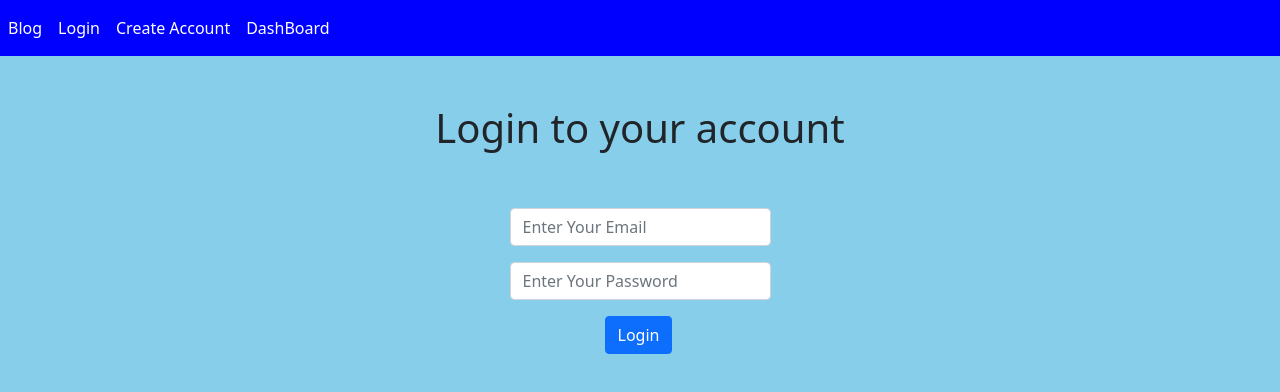
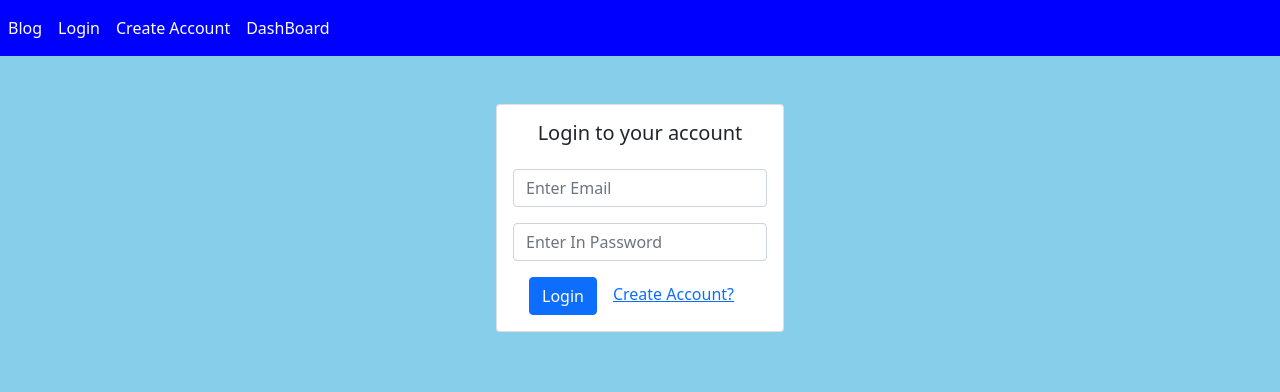
Before and after one commit to Jcontreras3/my-blog, a React (Create React App) app: page /Login in a window 1280 px wide. Shown: the top 392 px of the page. Built offline with nearby package versions, Linux system fonts and the light colour scheme.

Commit message:
added cards and input fields

```diff
--- a/src/components/AccountPage.js
+++ b/src/components/AccountPage.js
@@ -1,7 +1,45 @@
-import React from 'react'
+import React from "react";
+import {
+  Container,
+  Row,
+  Col,
+  Button,
+  InputGroup,
+  FormControl,
+  Card,
+} from "react-bootstrap";
 
 export default function AccountPage() {
   return (
-    <div><p>Account</p></div>
-  )
+    <Container>
+      <Row>
+        <Col className="d-flex justify-content-center mt-5">
+          <Card style={{ width: "18rem" }}>
+            <Card.Title className="text-center mt-3">
+              Don't have an account? Create one!
+            </Card.Title>
+            <Card.Body>
+              <InputGroup className="mb-3">
+                <FormControl
+                  placeholder="Enter Email"
+                  aria-label="Username"
+                  aria-describedby="basic-addon1"
+                />
+              </InputGroup>
+              <InputGroup className="mb-3">
+                <FormControl
+                  placeholder="Enter In Password"
+                  aria-label="Username"
+                  aria-describedby="basic-addon1"
+                />
+              </InputGroup>
+            </Card.Body>
+            <Col className="d-flex justify-content-center mb-3">
+              <Button>Create</Button>
+            </Col>
+          </Card>
+        </Col>
+      </Row>
+    </Container>
+  );
 }
--- a/src/components/LoginPage.js
+++ b/src/components/LoginPage.js
@@ -6,40 +6,37 @@ import {
   Button,
   InputGroup,
   FormControl,
+  Card,
 } from "react-bootstrap";
+// import { BrowserRouter, Routes, Route, Link } from "react-router-dom";
 export default function loginPage() {
   return (
     <Container>
-      <Row className="mt-5">
-        <Col className="text-center">
-          <h1>Login to your account</h1>
-        </Col>
-      </Row>
-      <Row className="d-flex justify-content-center mt-5">
-        <Col lg={3}>
+      <Row>
+        <Col className="d-flex justify-content-center mt-5">
+          <Card style={{ width: "18rem" }}>
+            <Card.Title className="text-center mt-3">
+              Login to your account
+            </Card.Title>
+            <Card.Body>
               <InputGroup className="mb-3">
                 <FormControl
-              placeholder="Enter Your Email"
-              aria-label="Default"
-              aria-describedby="inputGroup-sizing-default"
+                  placeholder="Enter Email"
+                  aria-label="Username"
+                  aria-describedby="basic-addon1"
                 />
               </InputGroup>
-        </Col>
-      </Row>
-      <Row className="d-flex justify-content-center">
-        <Col lg={3}>
               <InputGroup className="mb-3">
                 <FormControl
-              placeholder="Enter Your Password"
-              aria-label="Default"
-              aria-describedby="inputGroup-sizing-default"
+                  placeholder="Enter In Password"
+                  aria-label="Username"
+                  aria-describedby="basic-addon1"
                 />
               </InputGroup>
-        </Col>
-      </Row>
-      <Row className="d-flex justify-content-center">
-        <Col lg={1}>
-          <Button>Login</Button>
+              <Button className="mx-3 Positioning">Login</Button>
+              <Card.Link href="Account">Create Account?</Card.Link>
+            </Card.Body>
+          </Card>
         </Col>
       </Row>
       </Container>
```
Also changed, not shown: src/Account.css (added). Lines whose indentation alone changed are shown as unchanged.
